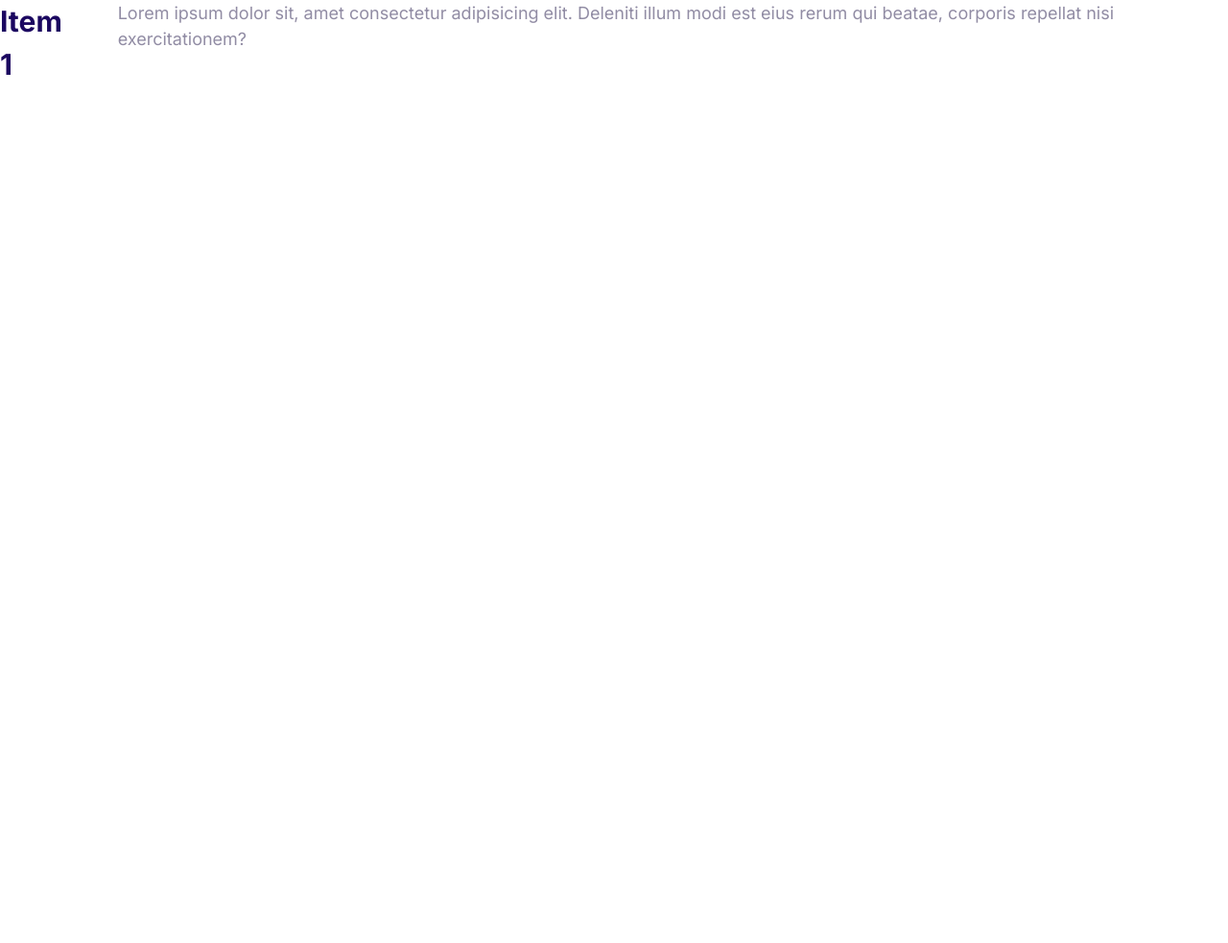
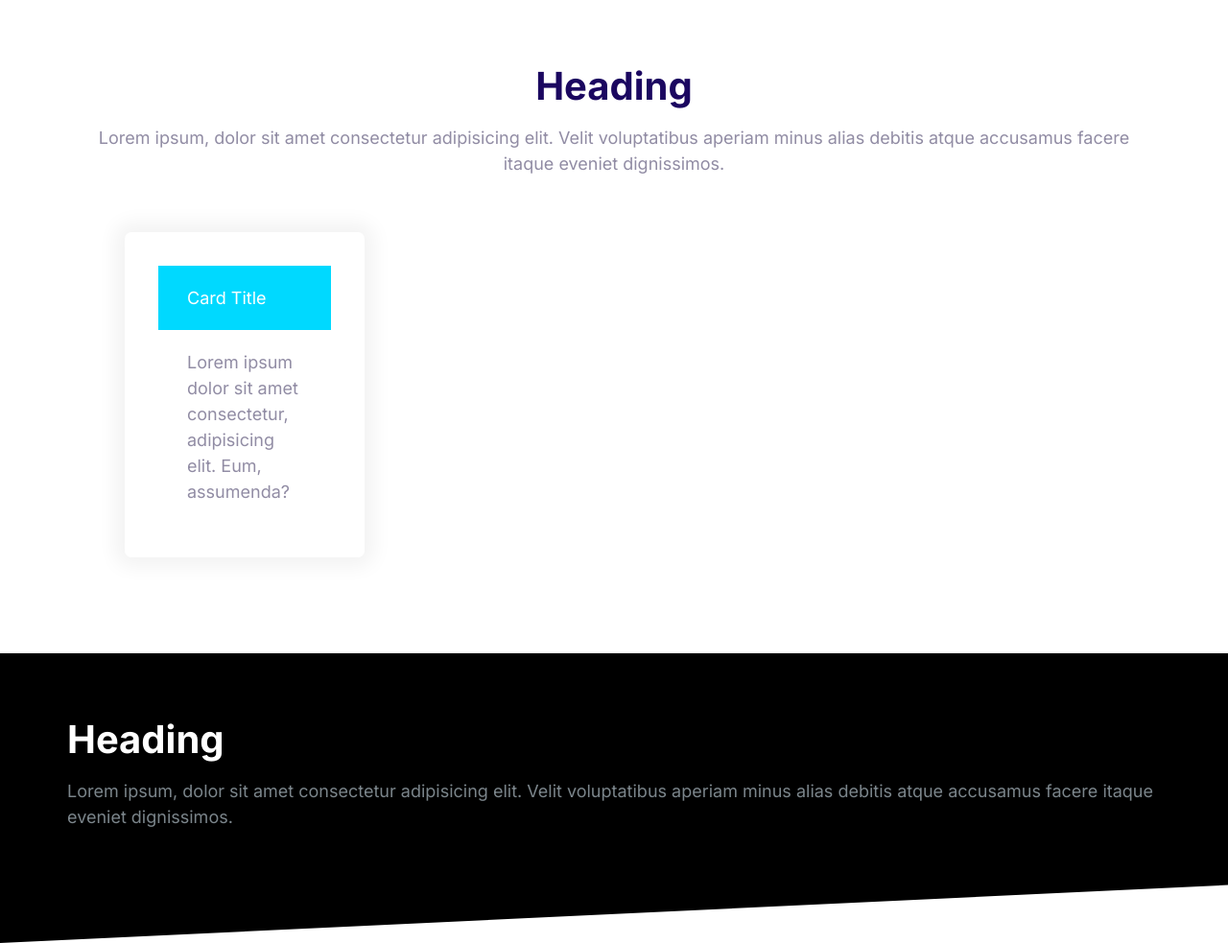
Before and after one commit to prathamesh231197/moshify, a plain HTML site: page index.html in a window 1280 px wide. Shown: the whole page at 96% size. Before the commit the page ends 800 px from the top, so only its background shows below. Drawn offline with Linux system fonts and the light colour scheme.

Commit message:
block added

```diff
--- a/css/style.css
+++ b/css/style.css
@@ -589,3 +589,43 @@ a {
     opacity: 1;
 
 }
+
+/* Blocks */
+
+.block {
+    --padding-vertical: 6rem;
+    padding: var(--padding-vertical) 2rem;
+
+}
+
+.block__header {
+    text-align:center   ;
+}
+
+.block__heading {
+    margin-top: 0;
+}
+
+.block--dark {
+    background: #000;
+    color: #7b858b;
+}
+
+.block--dark .block__heading {
+    color: #fff;
+}
+
+.block--skewed-right {
+    padding-bottom: calc(var(--padding-vertical) + 4rem) ;
+    clip-path: polygon(0% 0%, 100% 0%, 100% 100%, 0% 80%);
+}
+
+.block--skewed-left {
+    padding-bottom: calc(var(--padding-vertical) + 4rem) ;
+    clip-path: polygon(0% 0%, 100% 0%, 100% 80%, 0% 100%);
+}
+
+.container {
+    max-width: 1140px;
+    margin: 0 auto;
+}
--- a/index.html
+++ b/index.html
@@ -15,21 +15,35 @@
     <link rel="stylesheet" href="css/style.css" />
   </head>
   <body>
-    <div class="collapsible collapsible--expanded">
-      <header class="collapsible__header">
-        <h2 class="collapsible__heading">Item 1</h2>
-
-        <svg class="icon icon--white collapsible__chevron">
-          <use xlink:href="images/sprite.svg#chevron"></use>
-        </svg>
-
-        <div class="collapsible__content">
-          Lorem ipsum dolor sit, amet consectetur adipisicing elit. Deleniti
-          illum modi est eius rerum qui beatae, corporis repellat nisi
-          exercitationem?
+    <section class="block container">
+      <header class="block__header">
+        <h2 class="block__heading">Heading</h2>
+        <p>
+          Lorem ipsum, dolor sit amet consectetur adipisicing elit. Velit
+          voluptatibus aperiam minus alias debitis atque accusamus facere itaque
+          eveniet dignissimos.
+        </p>
+      </header>
+      <div style="width: 30%; padding: 4rem">
+        <div class="card card--secondary">
+          <header class="card__header">Card Title</header>
+          <div class="card__body">
+            Lorem ipsum dolor sit amet consectetur, adipisicing elit. Eum,
+            assumenda?
+          </div>
         </div>
-      </header>
-    </div>
+      </div>
+    </section>
+    <section class="block block--dark block--skewed-left">
+      <div class="container">
+        <h2 class="block__heading">Heading</h2>
+        <p>
+          Lorem ipsum, dolor sit amet consectetur adipisicing elit. Velit
+          voluptatibus aperiam minus alias debitis atque accusamus facere itaque
+          eveniet dignissimos.
+        </p>
+      </div>
+    </section>
     <script src="js/main.js"></script>
   </body>
 </html>
```
Also changed, not shown: components/block.html (added, +29 -0 lines), components/cards.html (added, +8 -0 lines).
